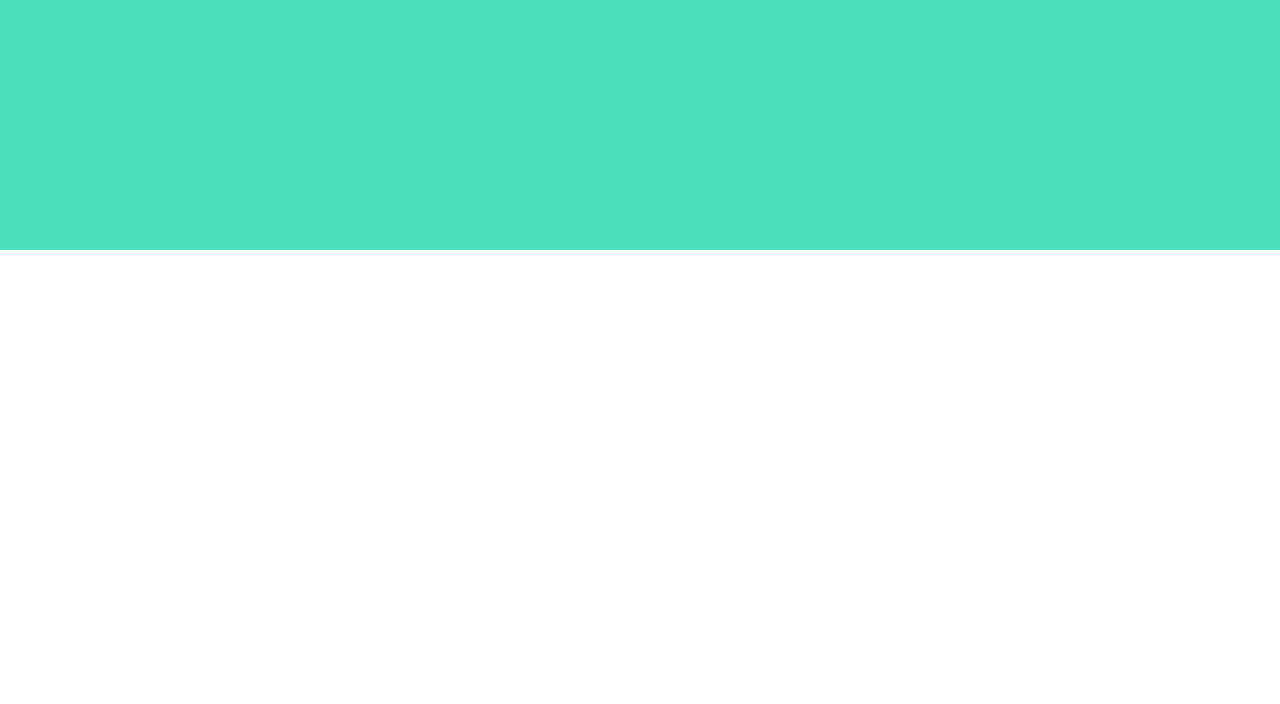
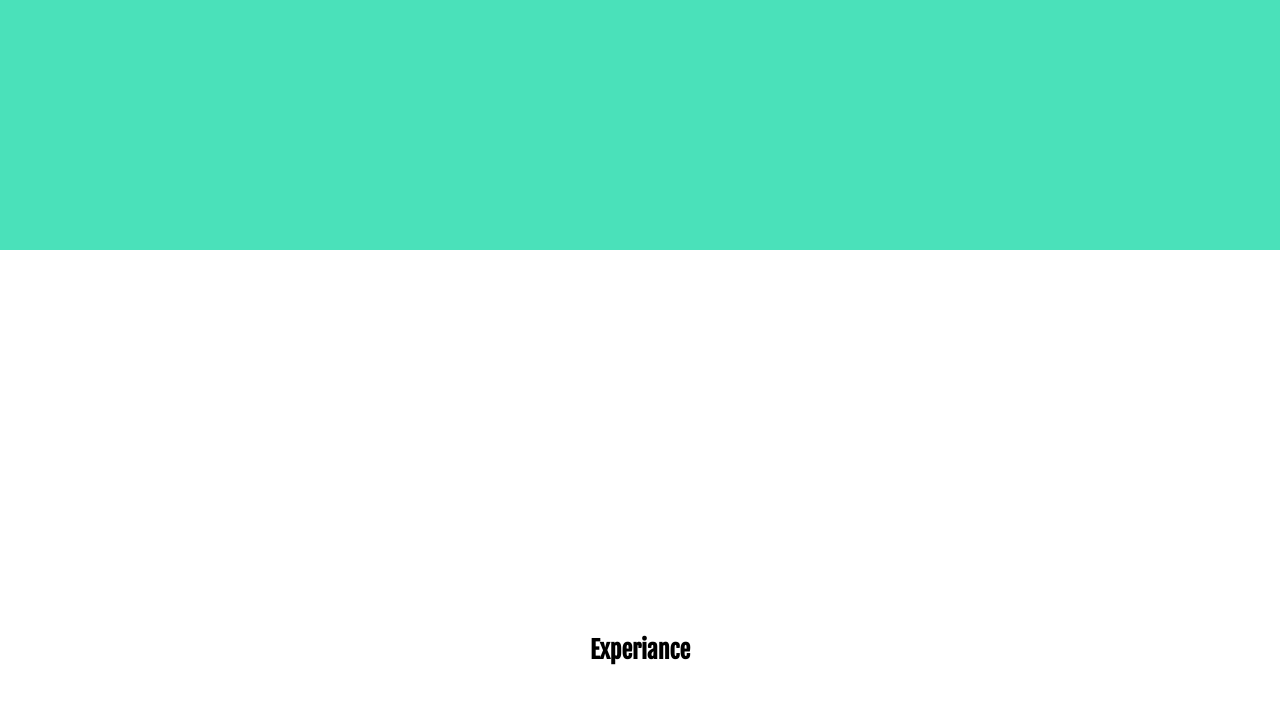
Before and after one commit to matthunterking/matthunterking.com, a Gatsby site: page / in a window 1280 px wide. Shown: the part 550-1254 px from the top of the page. Before the commit the page ends 800 px from the top, so only its background shows below. Built offline with nearby package versions, Linux system fonts and the light colour scheme; Gatsby itself is replaced by a stand-in of ours.

Commit message:
Added Experience section

```diff
--- a/src/pages/index.js
+++ b/src/pages/index.js
@@ -3,11 +3,13 @@
 
 import Seo from "../components/seo"
 import Introduction from '../sections/Introduction';
+import Experience from '../sections/Experience';
 
 const IndexPage = () => (
   <>
     <Seo title="Matt Hunter-King" />
     <Introduction backgroundColor="#4AE1BA" />
+    <Experience />
   </>
 )
 
--- /dev/null
+++ b/src/sections/Experience/index.js
@@ -0,0 +1,11 @@
+import React from 'react';
+
+import Section from '../../containers/Section';
+
+const Experience = ({ backgroundColor }) => (
+ <Section backgroundColor={backgroundColor}>
+  <h2>Experiance</h2>
+ </Section>
+);
+
+export default Experience;
```
